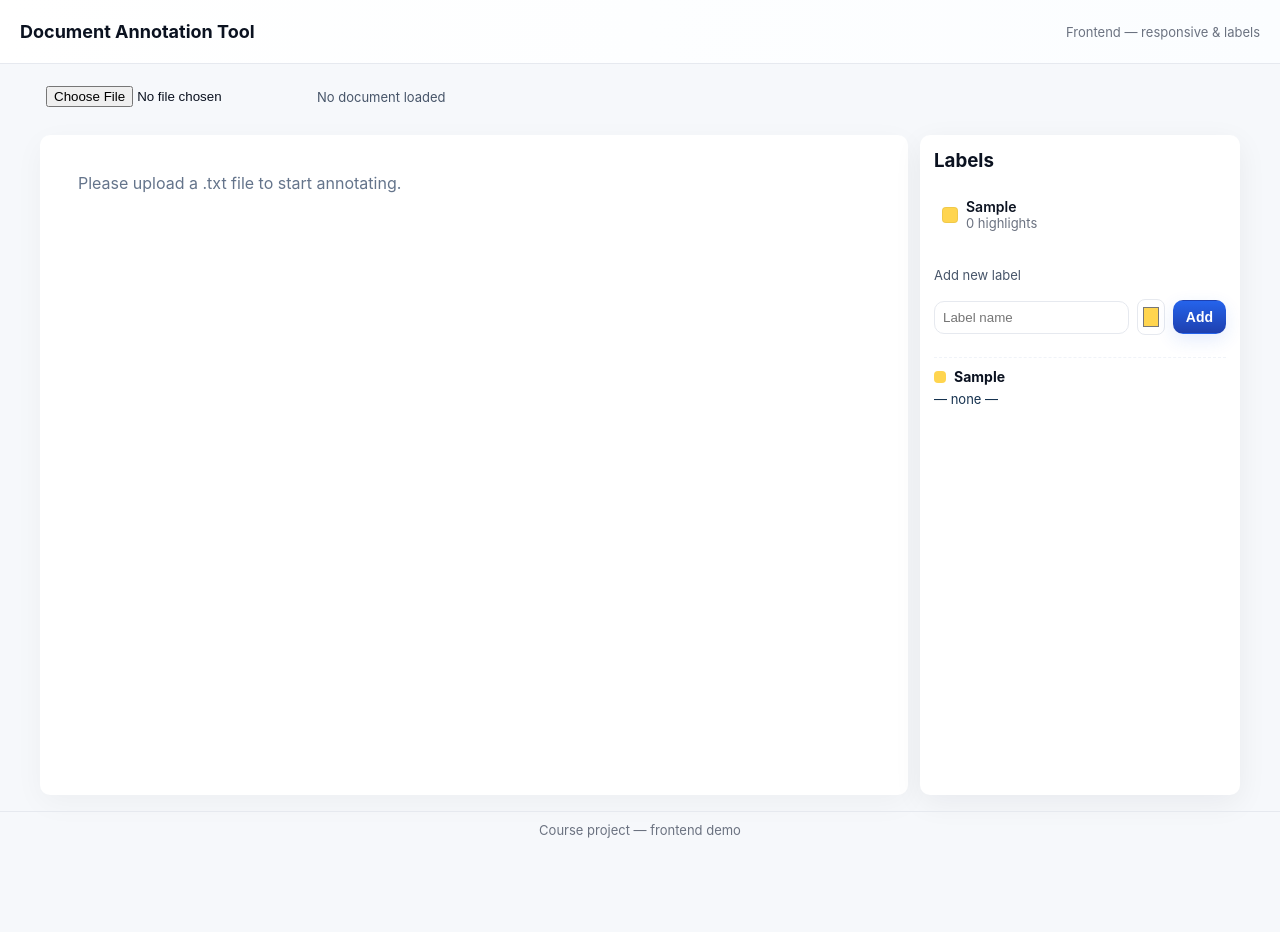
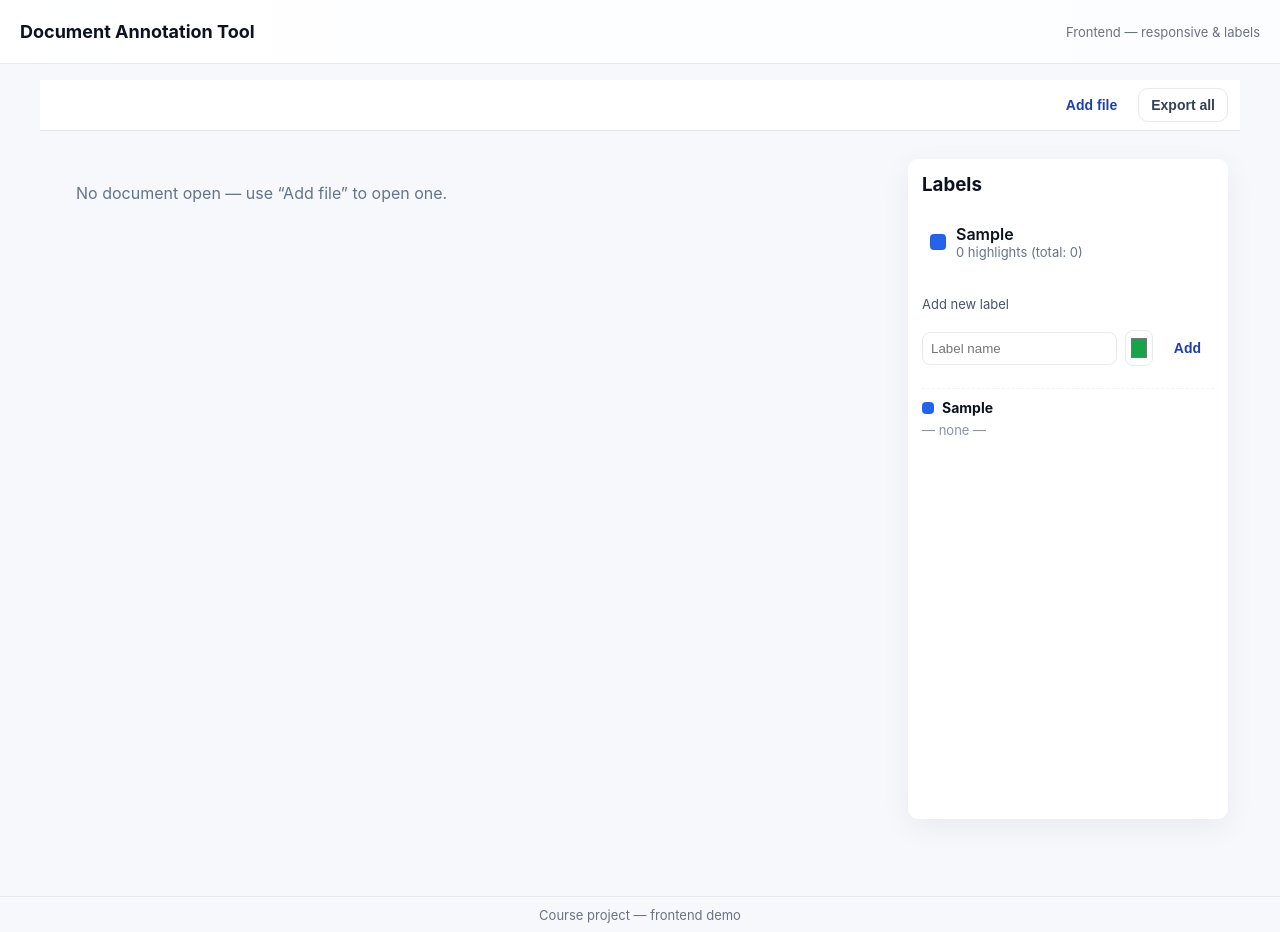
Before and after one commit to icezuk/DocumentAnnotation, a React (Vite) app in the folder frontend/: page / in a window 1280 px wide. Both pictures are taken after typing "Sample" into the empty fields and a click on the button "Add". Before the commit the page ends 847 px from the top, so only its background shows below. Built offline with nearby package versions, Linux system fonts and the light colour scheme.

Commit message:
added tab sections

```diff
--- a/frontend/src/components/DocumentUpload.jsx
+++ b/frontend/src/components/DocumentUpload.jsx
@@ -1,100 +1,234 @@
-import React, { useState } from "react";
+import React, { useRef, useState, useEffect } from "react";
 import DocumentViewer from "./DocumentViewer";
 import Sidebar from "./Sidebar";
 
-/* palette for suggested colors */
+/* palette for suggested label colors */
 const LABEL_COLORS = [
   "#2563eb", "#16a34a", "#dc2626", "#7c3aed",
   "#ea580c", "#0891b2", "#ca8a04", "#db2777",
 ];
 
+function makeId(prefix = "") {
+  return prefix + Math.random().toString(36).slice(2, 9);
+}
+
 export default function DocumentUpload() {
-  const [text, setText] = useState("");
-  const [title, setTitle] = useState("");
-  const [labels, setLabels] = useState([]); // {id,name,color}
-  const [annotations, setAnnotations] = useState([]); // {id,start,end,text,label,color}
+  const fileInputRef = useRef(null);
+
+  // global labels (shared across documents)
+  const [labels, setLabels] = useState(() => {
+    try { return JSON.parse(localStorage.getItem("labels") || "null") || []; } catch { return []; }
+  });
+
+  // documents: array of { id, title, text, annotations: [{id,start,end,text,label,color}] }
+  const [documents, setDocuments] = useState([]);
+  const [activeDocId, setActiveDocId] = useState(null);
+
+  useEffect(() => {
+    localStorage.setItem("labels", JSON.stringify(labels));
+  }, [labels]);
 
   function getNextLabelColor() {
     return LABEL_COLORS[labels.length % LABEL_COLORS.length];
   }
 
+  // open file picker (we use hidden ref)
+  function openFilePicker() {
+    fileInputRef.current && fileInputRef.current.click();
+  }
+
+  // handle file load -> create new document
   function handleFile(e) {
     const f = e.target.files && e.target.files[0];
     if (!f) return;
 
-    setTitle(f.name);
-
     const reader = new FileReader();
     reader.onload = (ev) => {
       const content = String(ev.target.result || "");
-      setText(content);
-      // reset per-document state
-      setLabels([]);
-      setAnnotations([]);
+      const docId = makeId("doc_");
+      const newDoc = {
+        id: docId,
+        title: f.name,
+        text: content,
+        annotations: []
+      };
+      setDocuments(prev => [...prev, newDoc]);
+      setActiveDocId(docId);
+      // reset input so same file can be uploaded again if needed
+      e.target.value = "";
     };
     reader.readAsText(f);
   }
 
+  // add annotation to the active document (offset-based annotation object)
   function handleAddAnnotation(a) {
-    // a = { start, end, text, label, color, id }
+    // a = { id, start, end, text, label, color } or { __reset: true }
+    if (!activeDocId) return;
+    setDocuments(prev => prev.map(doc => {
+      if (doc.id !== activeDocId) return doc;
       if (a && a.__reset) {
-      setAnnotations([]);
+        return { ...doc, annotations: [] };
+      }
+      // check overlap
+      const overlap = doc.annotations.some(an => !(a.end <= an.start || a.start >= an.end));
+      if (overlap) {
+        alert("This selection overlaps an existing annotation. Please select a non-overlapping range.");
+        return doc;
+      }
+      const nextAnns = [...doc.annotations, a].sort((x, y) => x.start - y.start);
+      return { ...doc, annotations: nextAnns };
+    }));
+  }
+
+  // add global label (keeps same across docs)
+  function handleAddLabel(l) {
+    const color = l.color || getNextLabelColor();
+    const labelObj = { ...l, color, id: l.id || makeId("lbl_") };
+    // prevent duplicate names
+    if (labels.some(x => x.name.toLowerCase() === labelObj.name.toLowerCase())) {
+      alert("Label with this name already exists.");
       return;
     }
-    // prevent overlap with existing annotations
-    const overlap = annotations.some((an) => !(a.end <= an.start || a.start >= an.end));
-    if (overlap) {
-      alert("This selection overlaps an existing annotation. Please select a non-overlapping range.");
-      return;
-    }
-    setAnnotations((prev) => [...prev, a].sort((x, y) => x.start - y.start));
+    setLabels(prev => [...prev, labelObj]);
   }
 
-  function handleAddLabel(l) {
-    // l should be { id, name, color? }
-    const color = l.color || getNextLabelColor();
-    const labelObj = { ...l, color };
-    setLabels((prev) => [...prev, labelObj]);
+  // close a document tab
+  function closeDocument(docId) {
+    if (!confirm("Close this document? Your annotations for this file will be removed from workspace (they won't be exported).")) return;
+    setDocuments(prev => {
+      const filtered = prev.filter(d => d.id !== docId);
+      if (!filtered.length) {
+        setActiveDocId(null);
+      } else if (docId === activeDocId) {
+        setActiveDocId(filtered[filtered.length - 1].id);
+      }
+      return filtered;
+    });
   }
 
-  function handleScrollToAnnotation(id) {
-    const el = document.querySelector(`[data-annotation-id="${id}"]`);
-    if (el) el.scrollIntoView({ behavior: "smooth", block: "center" });
+  // helper: get active document object
+  const activeDoc = documents.find(d => d.id === activeDocId) || null;
+
+  // export all docs metadata (optional)
+  function exportAll() {
+    const data = documents.map(d => ({ id: d.id, title: d.title, annotations: d.annotations }));
+    const blob = new Blob([JSON.stringify(data, null, 2)], { type: "application/json" });
+    const url = URL.createObjectURL(blob);
+    const a = document.createElement("a");
+    a.href = url;
+    a.download = "project-documents.json";
+    a.click();
+    URL.revokeObjectURL(url);
   }
 
   return (
-    <div style={{ width: "100%" }} className="app-container">
-      <div style={{ display: "flex", flexDirection: "column", flex: 1, gap: 12 }}>
-        <div className="upload-controls">
-          <input type="file" accept=".txt" onChange={handleFile} />
-          <div style={{ color: "#475569", fontSize: 13 }}>{title || "No document loaded"}</div>
+    <div className="app-container" style={{ width: "100%", height: "100vh", display: "flex", flexDirection: "column" }}>
+
+      {/* ===== TOP BAR (TABS + ACTIONS) ===== */}
+      <div
+        style={{
+          display: "flex",
+          alignItems: "center",
+          gap: 8,
+          padding: "8px 12px",
+          borderBottom: "1px solid #e5e7eb",
+          background: "#ffffff",
+          flexShrink: 0
+        }}
+      >
+        {/* Tabs */}
+        <div style={{ display: "flex", gap: 6, alignItems: "center", flexWrap: "wrap" }}>
+          {documents.map(doc => (
+            <div
+              key={doc.id}
+              onClick={() => setActiveDocId(doc.id)}
+              style={{
+                display: "flex",
+                alignItems: "center",
+                gap: 8,
+                padding: "6px 10px",
+                borderRadius: 8,
+                cursor: "pointer",
+                fontSize: 13,
+                background: doc.id === activeDocId ? "#2563eb" : "#f1f5f9",
+                color: doc.id === activeDocId ? "#ffffff" : "#0f172a"
+              }}
+            >
+              <span>{doc.title}</span>
+              <button
+                onClick={(e) => {
+                  e.stopPropagation();
+                  closeDocument(doc.id);
+                }}
+                style={{
+                  border: "none",
+                  background: "transparent",
+                  cursor: "pointer",
+                  color: "inherit",
+                  fontSize: 13
+                }}
+              >
+                ✕
+              </button>
+            </div>
+          ))}
         </div>
 
-        <div style={{ display: "flex", gap: 12, alignItems: "stretch", height: "100%" }}>
-          <div style={{ flex: 1, display: "flex", flexDirection: "column", minHeight: 0 }}>
-            <div className="main" style={{ minHeight: 0 }}>
-              {text ? (
+        {/* Actions */}
+        <div style={{ marginLeft: "auto", display: "flex", gap: 8 }}>
+          <input
+            ref={fileInputRef}
+            type="file"
+            accept=".txt"
+            onChange={handleFile}
+            style={{ display: "none" }}
+          />
+          <button className="btn" onClick={openFilePicker}>Add file</button>
+          <button className="btn btn-ghost" onClick={exportAll}>Export all</button>
+        </div>
+      </div>
+
+      {/* ===== MAIN CONTENT ===== */}
+      <div
+        style={{
+          flex: 1,
+          display: "flex",
+          gap: 12,
+          padding: 12,
+          minHeight: 0
+        }}
+      >
+        {/* Viewer */}
+        <div style={{ flex: 1, minHeight: 0, display: "flex", flexDirection: "column" }}>
+          {activeDoc ? (
             <DocumentViewer
-                  text={text}
+              key={activeDoc.id}
+              text={activeDoc.text}
               labels={labels}
-                  annotations={annotations}
+              annotations={activeDoc.annotations}
               onAdd={handleAddAnnotation}
             />
           ) : (
-                <div style={{ padding: 24, color: "#64748b" }}>Please upload a .txt file to start annotating.</div>
+            <div style={{ padding: 24, color: "#64748b" }}>
+              No document open — use “Add file” to open one.
+            </div>
           )}
         </div>
-          </div>
 
+        {/* Sidebar */}
         <Sidebar
           labels={labels}
-            annotations={annotations}
+          annotations={activeDoc ? activeDoc.annotations : []}
+          allAnnotations={documents.flatMap(d => d.annotations)}
+          suggestedColor={getNextLabelColor()}
           onAddLabel={handleAddLabel}
-            onScrollToAnnotation={handleScrollToAnnotation}
-            suggestedColor={getNextLabelColor()}
+          onScrollToAnnotation={(id) => {
+            const el = document.querySelector(`[data-annotation-id="${id}"]`);
+            if (el) el.scrollIntoView({ behavior: "smooth", block: "center" });
+          }}
         />
       </div>
     </div>
-    </div>
   );
+
 }
--- a/frontend/src/components/DocumentViewer.jsx
+++ b/frontend/src/components/DocumentViewer.jsx
@@ -25,13 +25,11 @@ export default function DocumentViewer({ text = "", labels = [], annotations = [
       return;
     }
 
-    // ensure sorted by start
     const anns = [...annotations].sort((a, b) => a.start - b.start);
     let out = "";
     let cursor = 0;
 
     anns.forEach(a => {
-      // guard: clamp ranges inside text
       const s = Math.max(0, Math.min(a.start, text.length));
       const e = Math.max(0, Math.min(a.end, text.length));
       if (cursor < s) {
@@ -60,7 +58,6 @@ export default function DocumentViewer({ text = "", labels = [], annotations = [
       }
       charCount += n.textContent.length;
     }
-    // fallback: total length
     return charCount;
   }
 
@@ -87,7 +84,6 @@ export default function DocumentViewer({ text = "", labels = [], annotations = [
     const endNode = range.endContainer;
     const endOffset = range.endOffset;
 
-    // compute character offsets relative to the original rendered plain text (containerRef)
     const startChar = getCharOffsetWithin(startNode, startOffset);
     const endChar = getCharOffsetWithin(endNode, endOffset);
 
@@ -95,7 +91,6 @@ export default function DocumentViewer({ text = "", labels = [], annotations = [
     let e = Math.max(startChar, endChar);
 
     if (s === e) { sel.removeAllRanges(); return; }
-    // clamp
     s = Math.max(0, Math.min(s, text.length));
     e = Math.max(0, Math.min(e, text.length));
 
@@ -121,7 +116,6 @@ export default function DocumentViewer({ text = "", labels = [], annotations = [
     sel.removeAllRanges();
   }
 
-  // export helper: export annotations (offset-based)
   function exportAnnotations() {
     const data = annotations.map(a => ({ id: a.id, start: a.start, end: a.end, text: a.text, label: a.label, color: a.color }));
     const blob = new Blob([JSON.stringify(data, null, 2)], { type: "application/json" });
--- a/frontend/src/components/Sidebar.jsx
+++ b/frontend/src/components/Sidebar.jsx
@@ -1,27 +1,59 @@
-import React, { useState } from "react";
+import React, { useEffect, useState } from "react";
 
 /*
- Props:
+Props:
   labels: [{id,name,color}]
-  annotations: [{label,text,id}]
+  annotations: [{id,start,end,text,label,color}] - for active doc
   onAddLabel: fn({id,name,color})
   onScrollToAnnotation: fn(id)
+  suggestedColor: string
+  allAnnotations: array (optional) - across docs (for totals)
 */
-export default function Sidebar({ labels = [], annotations = [], onAddLabel, onScrollToAnnotation }) {
+export default function Sidebar({
+  labels = [],
+  annotations = [],
+  onAddLabel,
+  onScrollToAnnotation,
+  suggestedColor = "#2563eb",
+  allAnnotations = []
+}) {
   const [name, setName] = useState("");
-  const [color, setColor] = useState("#ffd54f");
+  const [color, setColor] = useState(suggestedColor);
+  const [error, setError] = useState("");
+
+  useEffect(() => {
+    setColor(suggestedColor || "#2563eb");
+  }, [suggestedColor]);
 
   function handleAdd() {
     const n = name.trim();
-    if (!n) return;
-    const id = n.toLowerCase().replace(/\s+/g, "_") + "_" + Math.random().toString(36).slice(2, 5);
+    if (!n) {
+      setError("Please enter a label name.");
+      return;
+    }
+    if (labels.some(l => l.name.toLowerCase() === n.toLowerCase())) {
+      setError("Label with this name already exists.");
+      return;
+    }
+    const id = n.toLowerCase().replace(/\s+/g, "_") + "_" + Math.random().toString(36).slice(2, 7);
     onAddLabel && onAddLabel({ id, name: n, color });
     setName("");
+    setError("");
+    // rotate color for next suggestion (simple heuristic)
+    const palette = ["#2563eb", "#16a34a", "#dc2626", "#7c3aed", "#ea580c", "#0891b2", "#ca8a04", "#db2777"];
+    const idx = palette.indexOf(color);
+    setColor(palette[(idx + 1 + palette.length) % palette.length]);
   }
 
-  // group annotations by label name
+  // group annotations by label name (current doc)
   const grouped = labels.reduce((acc, l) => {
-    acc[l.name] = annotations.filter(a => a.label === l.name);
+    acc[l.name] = (annotations || []).filter(a => a.label === l.name);
+    return acc;
+  }, {});
+
+  // totals across docs (if provided)
+  const totals = labels.reduce((acc, l) => {
+    acc[l.name] = (allAnnotations || []).filter(a => a.label === l.name).length;
     return acc;
   }, {});
 
@@ -29,42 +61,56 @@ export default function Sidebar({ labels = [], annotations = [], onAddLabel, onS
     <aside className="sidebar" aria-label="Labels and annotations">
       <h3 style={{ margin: 0 }}>Labels</h3>
 
-      <div className="labels-list" style={{ marginTop: 8 }}>
-        {labels.length === 0 && <div className="empty-note">No labels yet — create one below to start annotating.</div>}
-        {labels.map(l => (
-          <div key={l.id} className="label-row" title={l.name}>
-            <div className="left">
-              <div className="swatch" style={{ background: l.color }} />
-              <div style={{ display: 'flex', flexDirection: 'column' }}>
-                <div className="label-name">{l.name}</div>
-                <div className="label-count">{(grouped[l.name] || []).length} highlights</div>
+      <div style={{ marginTop: 10 }}>
+        {labels.length === 0 && (
+          <div style={{ color: "#64748b", fontSize: 13, marginBottom: 8 }}>
+            No labels yet — create one to start annotating.
+          </div>
+        )}
+
+        <div style={{ display: "flex", flexDirection: "column", gap: 8 }}>
+          {labels.map(l => (
+            <div key={l.id} style={{ display: "flex", justifyContent: "space-between", alignItems: "center", padding: 8, borderRadius: 8 }}>
+              <div style={{ display: "flex", alignItems: "center", gap: 10 }}>
+                <div style={{ width: 16, height: 16, borderRadius: 4, background: l.color, border: "1px solid rgba(0,0,0,0.06)" }} />
+                <div>
+                  <div style={{ fontWeight: 600 }}>{l.name}</div>
+                  <div style={{ fontSize: 13, color: "#64748b" }}>{(grouped[l.name] || []).length} highlights (total: {totals[l.name] || 0})</div>
+                </div>
               </div>
+              <div style={{ fontSize: 12, color: "#64748b" }}></div>
             </div>
-            <div style={{ fontSize: 13, color: '#64748b' }}></div>
-          </div>
-        ))}
+          ))}
+        </div>
       </div>
 
-      <div style={{ height: 8 }}></div>
+      <div style={{ height: 8 }} />
 
-      <div style={{ fontSize: 13, color: '#475569' }}>Add new label</div>
-      <div className="add-label" style={{ marginTop: 6 }}>
-        <input aria-label="Label name" type="text" placeholder="Label name" value={name} onChange={e => setName(e.target.value)} />
-        <input aria-label="Choose color" type="color" value={color} onChange={e => setColor(e.target.value)} />
-        <button className="btn btn-primary" onClick={handleAdd}>Add</button>
+      <div style={{ fontSize: 13, color: "#475569" }}>Add new label</div>
+      <div style={{ display: "flex", gap: 8, alignItems: "center", marginTop: 8 }}>
+        <input aria-label="Label name" type="text" placeholder="Label name" value={name} onChange={e => setName(e.target.value)} style={{ flex: 1, padding: 8, borderRadius: 8, border: "1px solid #e6e9ef" }} />
+        <input aria-label="Choose color" type="color" value={color} onChange={e => setColor(e.target.value)} style={{ width: 44, height: 36, borderRadius: 8, padding: 3, border: "1px solid #e6e9ef", background: "white" }} />
+        <button onClick={handleAdd} className="btn" style={{ borderRadius: 8 }}>Add</button>
       </div>
 
-      <div className="label-group" style={{ marginTop: 12 }}>
+      {error && <div style={{ color: "#dc2626", marginTop: 8 }}>{error}</div>}
+
+      <div style={{ marginTop: 12 }} className="label-group">
         {labels.map(l => (
           <div key={`group-${l.id}`} style={{ marginBottom: 10 }}>
-            <h4><span style={{ width: 12, height: 12, background: l.color, display: 'inline-block', borderRadius: 4 }} /> {l.name}</h4>
-            <ul>
+            <h4 style={{ margin: "0 0 6px 0", display: "flex", alignItems: "center", gap: 8 }}>
+              <span style={{ width: 12, height: 12, background: l.color, display: "inline-block", borderRadius: 4 }} />
+              {l.name}
+            </h4>
+            <ul style={{ listStyle: "none", padding: 0, margin: 0 }}>
               {(grouped[l.name] || []).slice(0, 20).map(a => (
-                <li key={a.id}>
-                  <button className="link-like" onClick={() => onScrollToAnnotation && onScrollToAnnotation(a.id)}>{a.text.length > 80 ? a.text.slice(0, 77) + '...' : a.text}</button>
+                <li key={a.id} style={{ marginBottom: 6 }}>
+                  <button className="link-like" onClick={() => onScrollToAnnotation && onScrollToAnnotation(a.id)} style={{ background: "none", border: "none", padding: 0, color: "#2563eb", cursor: "pointer", textAlign: "left" }}>
+                    {a.text.length > 80 ? a.text.slice(0, 77) + "..." : a.text}
+                  </button>
                 </li>
               ))}
-              {(grouped[l.name] || []).length === 0 && <li className="muted">— none —</li>}
+              {(grouped[l.name] || []).length === 0 && <li style={{ color: "#8892a6" }}>— none —</li>}
             </ul>
           </div>
         ))}
```
Lines whose indentation alone changed are shown as unchanged.
